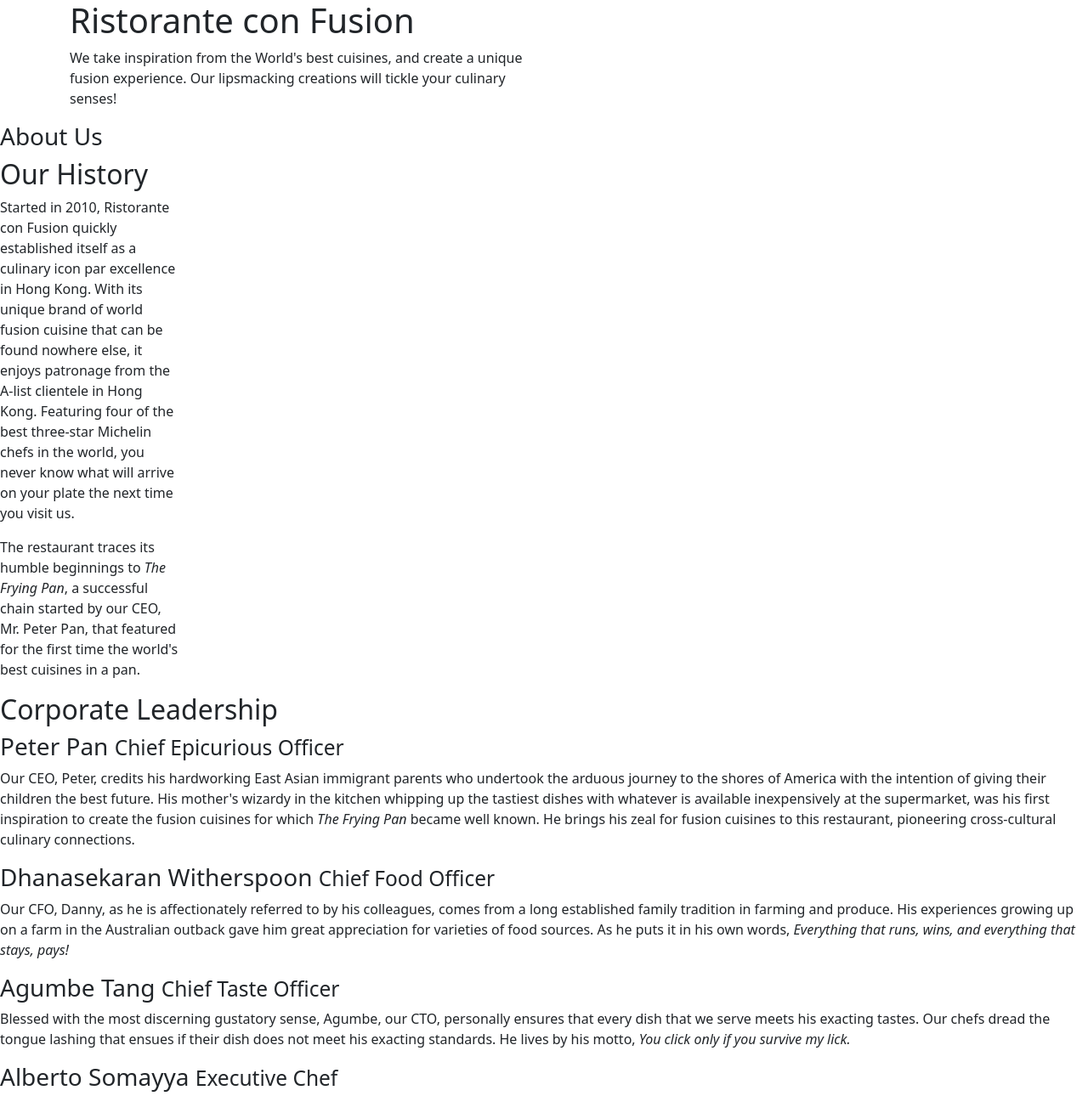
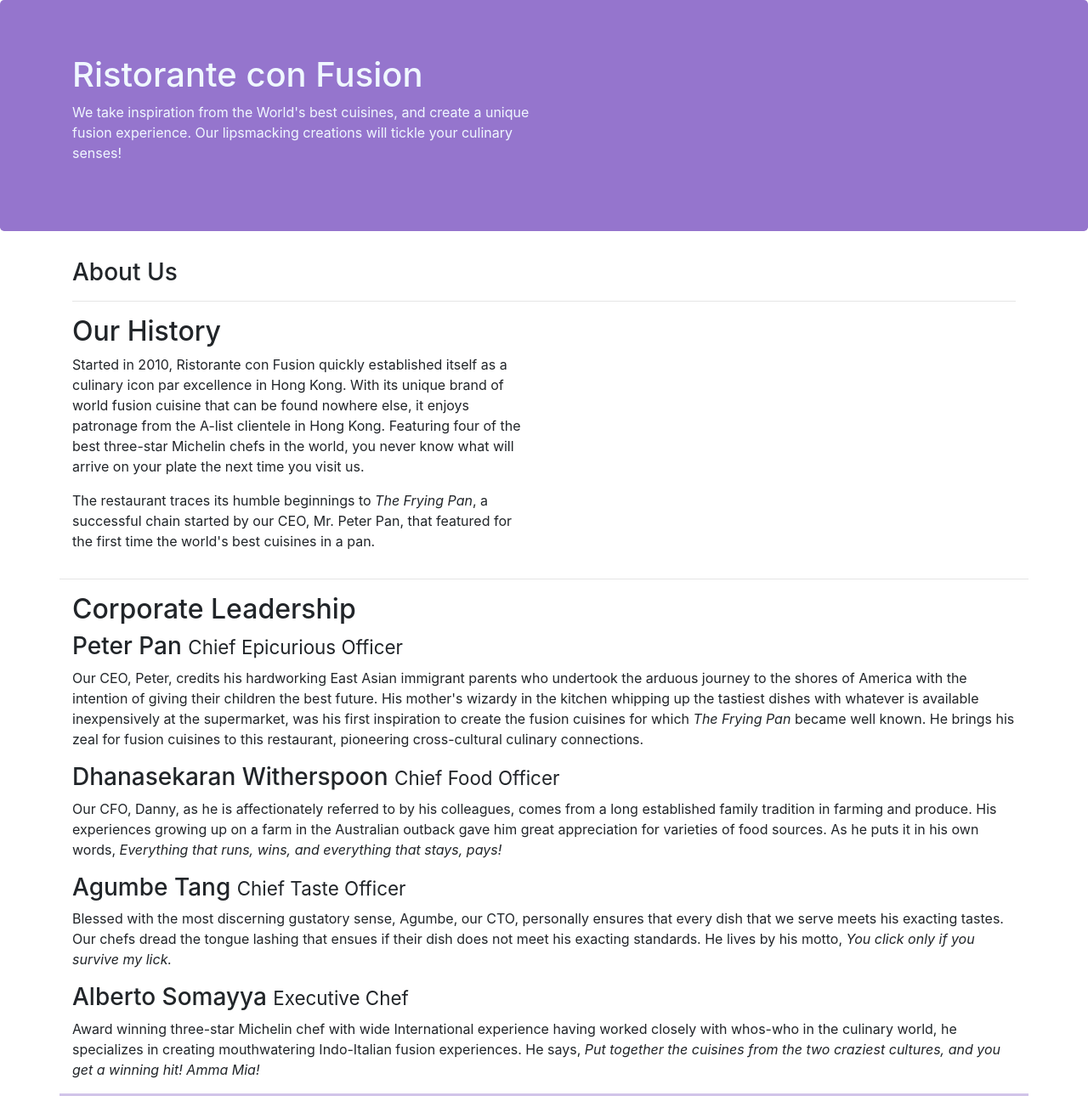
Before and after one commit to SrinjoySaha/BootStrap, a website: page aboutus.html in a window 1280 px wide. Shown: the top 1290 px of the page at 85% size. Drawn offline with nearby package versions, Linux system fonts and the light colour scheme.

Commit message:
Third Commit

```diff
--- a/aboutus.html
+++ b/aboutus.html
@@ -2,60 +2,61 @@
 <html lang="en">
 
 <head>
-    <link rel="stylesheet" href="./styles.css node_modules/bootstrap/dist/css/bootstrap.min.css">
+    <meta name="viewport" content="width=device-width, initial-scale=1, shrink-to-fit=no">
+    <meta http-equiv="x-ua-compatible" content="ie=edge">
+    <link rel="stylesheet" href="css/styles.css">
+    <link rel="stylesheet" href="node_modules/bootstrap/dist/css/bootstrap.min.css">
     <title>Ristorante Con Fusion: About Us</title>
 
 </head>
 
 <body>
 
-    <header class="jumbotron">
+    <header class="jumbotron headerClass">
         <div class="container">
             <div class="row row-header">
                 <div class="col-12 col-sm-6">
                     <h1>Ristorante con Fusion</h1>
                     <p>We take inspiration from the World's best cuisines, and create a unique fusion experience. Our lipsmacking creations will tickle your culinary senses!</p>
                 </div>
-                <div class="col-12 col-sm">
-                </div>
+
             </div>
         </div>
     </header>
 
-    <div>
-        <div>
-            <div class="d-flex flex-wrap align-items-stretch">
+    <div class="container">
+        <div class="row row-container align-items-center">
+            <div class="col-12">
                <h3>About Us</h3>
                <hr>
             </div>
         </div>
 
-        <div>
-            <div class="col-sm-2 col-md-2 col-xl-2 col-l-2">
+        <div class="row row-container align-items-center">
+            <div class="col-sm-6">
                 <h2>Our History</h2>
                 <p>Started in 2010, Ristorante con Fusion quickly established itself as a culinary icon par excellence in Hong Kong. With its unique brand of world fusion cuisine that can be found nowhere else, it enjoys patronage from the A-list clientele in Hong Kong.  Featuring four of the best three-star Michelin chefs in the world, you never know what will arrive on your plate the next time you visit us.</p>
                 <p>The restaurant traces its humble beginnings to <em>The Frying Pan</em>, a successful chain started by our CEO, Mr. Peter Pan, that featured for the first time the world's best cuisines in a pan.</p>
             </div>
         <div>
-            </div>
-        </div>
-
-
+        <hr>
         <div>
-            <div clas="col">
+            <div class="col-12">
                 <h2>Corporate Leadership</h2>
                 <h3>Peter Pan <small>Chief Epicurious Officer</small></h3>
-                <p>Our CEO, Peter, credits his hardworking East Asian immigrant parents who undertook the arduous journey to the shores of America with the intention of giving their children the best future. His mother's wizardy in the kitchen whipping up the tastiest dishes with whatever is available inexpensively at the supermarket, was his first inspiration to create the fusion cuisines for which <em>The Frying Pan</em> became well known. He brings his zeal for fusion cuisines to this restaurant, pioneering cross-cultural culinary connections.</p>
+                <p class="d-none d-sm-block" >Our CEO, Peter, credits his hardworking East Asian immigrant parents who undertook the arduous journey to the shores of America with the intention of giving their children the best future. His mother's wizardy in the kitchen whipping up the tastiest dishes with whatever is available inexpensively at the supermarket, was his first inspiration to create the fusion cuisines for which <em>The Frying Pan</em> became well known. He brings his zeal for fusion cuisines to this restaurant, pioneering cross-cultural culinary connections.</p>
                 <h3>Dhanasekaran Witherspoon <small>Chief Food Officer</small></h3>
-                <p>Our CFO, Danny, as he is affectionately referred to by his colleagues, comes from a long established family tradition in farming and produce. His experiences growing up on a farm in the Australian outback gave him great appreciation for varieties of food sources. As he puts it in his own words, <em>Everything that runs, wins, and everything that stays, pays!</em></p>
+                <p class="d-none d-sm-block">Our CFO, Danny, as he is affectionately referred to by his colleagues, comes from a long established family tradition in farming and produce. His experiences growing up on a farm in the Australian outback gave him great appreciation for varieties of food sources. As he puts it in his own words, <em>Everything that runs, wins, and everything that stays, pays!</em></p>
                 <h3>Agumbe Tang <small>Chief Taste Officer</small></h3>
-                <p>Blessed with the most discerning gustatory sense, Agumbe, our CTO, personally ensures that every dish that we serve meets his exacting tastes. Our chefs dread the tongue lashing that ensues if their dish does not meet his exacting standards. He lives by his motto, <em>You click only if you survive my lick.</em></p>
+                <p class="d-none d-sm-block">Blessed with the most discerning gustatory sense, Agumbe, our CTO, personally ensures that every dish that we serve meets his exacting tastes. Our chefs dread the tongue lashing that ensues if their dish does not meet his exacting standards. He lives by his motto, <em>You click only if you survive my lick.</em></p>
                 <h3>Alberto Somayya <small>Executive Chef</small></h3>
-                <p>Award winning three-star Michelin chef with wide International experience having worked closely with whos-who in the culinary world, he specializes in creating mouthwatering Indo-Italian fusion experiences. He says, <em>Put together the cuisines from the two craziest cultures, and you get a winning hit! Amma Mia!</em></p>
+                <p class="d-none d-sm-block">Award winning three-star Michelin chef with wide International experience having worked closely with whos-who in the culinary world, he specializes in creating mouthwatering Indo-Italian fusion experiences. He says, <em>Put together the cuisines from the two craziest cultures, and you get a winning hit! Amma Mia!</em></p>
             </div>
        </div>
 
     </div>
+
+</body>
 
 <footer class="footer">
     <div class="container">
@@ -99,6 +100,4 @@
     </div>
 </footer>
 
-</body>
-
 </html>
--- /dev/null
+++ b/css/styles.css
@@ -0,0 +1,18 @@
+
+
+
+.headerClass {
+    padding: 2rem 1rem;
+    margin-bottom: 2rem;
+    background-color: #9575CD !important;
+    border-radius: 0.3rem;
+    color: aliceblue;
+}
+
+.footer{
+    padding: 2rem 1rem;
+    background-color: #D1C4E9 !important;
+    border-radius: 0em;
+    width: 100%;
+    height: fit-content;
+}
--- a/package.json
+++ b/package.json
@@ -22,7 +22,8 @@
     "lite-server": "^2.6.1"
   },
   "dependencies": {
-    "bootstrap": "^5.1.3",
-    "jquery": "^3.6.0"
+    "bootstrap": "^4.0.0",
+    "jquery": "^3.3.1",
+    "popper.js": "^1.12.9"
   }
 }
```
Also changed, not shown: index.html (+2 -2 lines), styles.css (deleted), 1 other file. Lines whose indentation alone changed are shown as unchanged.
